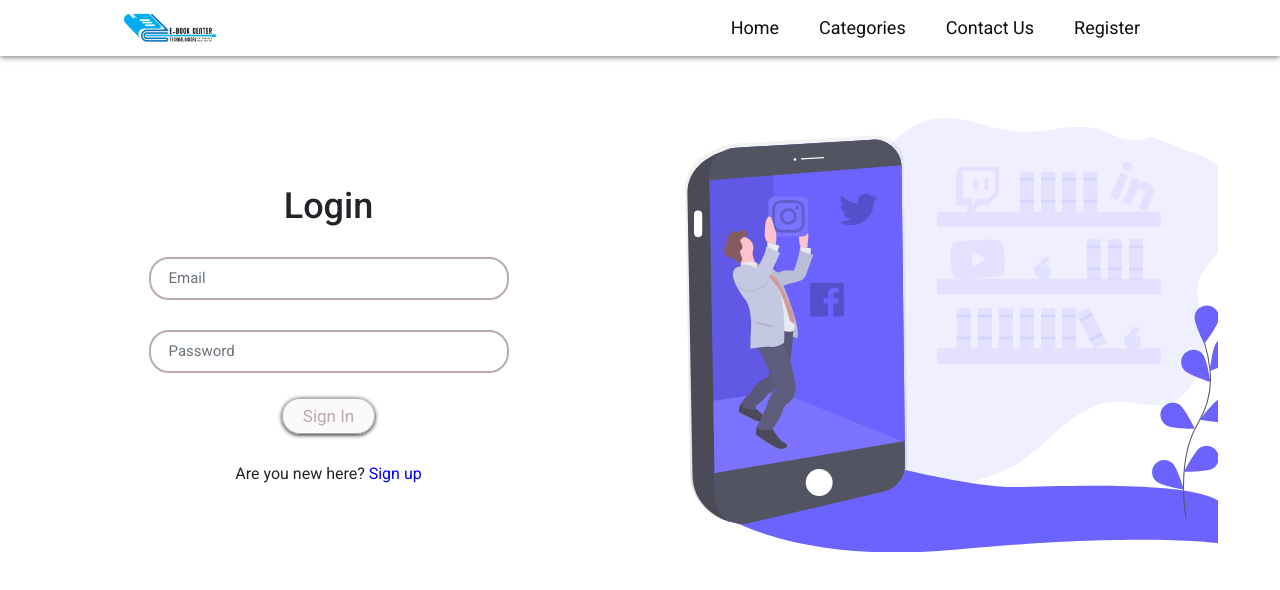
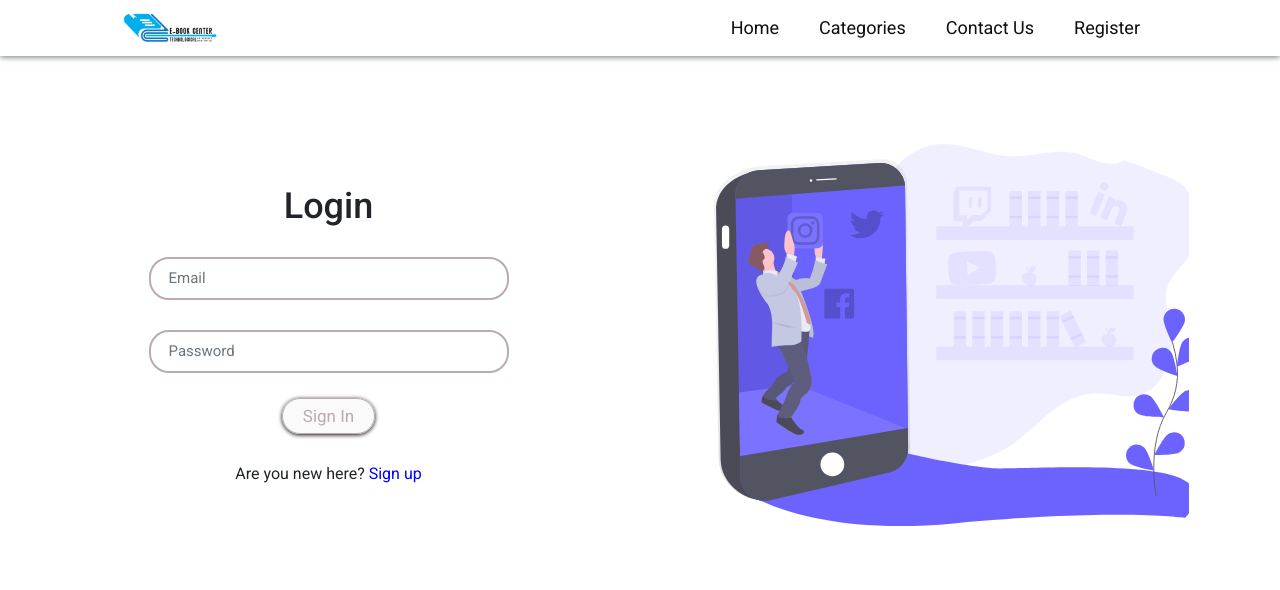
Before and after one commit to zeroboycoder/Digital-Library, a React (Create React App) app in the folder client/: page /auth/signin in a window 1280 px wide. Shown: the top 590 px of the page. Built offline with nearby package versions, Linux system fonts and the light colour scheme.

Commit message:
Reduce the size of auth bg

```diff
--- a/client/src/App.css
+++ b/client/src/App.css
@@ -28,7 +28,7 @@ body {
 
 .SearchEbookByInputNameBox {
    width: 100%;
-   height: 80px;
+   height: 50px;
 }
 
 .BookLists {
--- a/client/src/containers/auth/auth.css
+++ b/client/src/containers/auth/auth.css
@@ -88,15 +88,15 @@
 }
 
 .Signup_right .signup_bg {
-   width: 90%;
-   height: 90%;
+   width: 80%;
+   height: 75%;
    background-image: url(../../assets/signup_bg.svg);
    background-size: cover;
 }
 
 .Signup_right .signin_bg {
-   width: 90%;
-   height: 85%;
+   width: 80%;
+   height: 75%;
    background-image: url(../../assets/signin_bg.svg);
    background-size: cover;
 }
```
